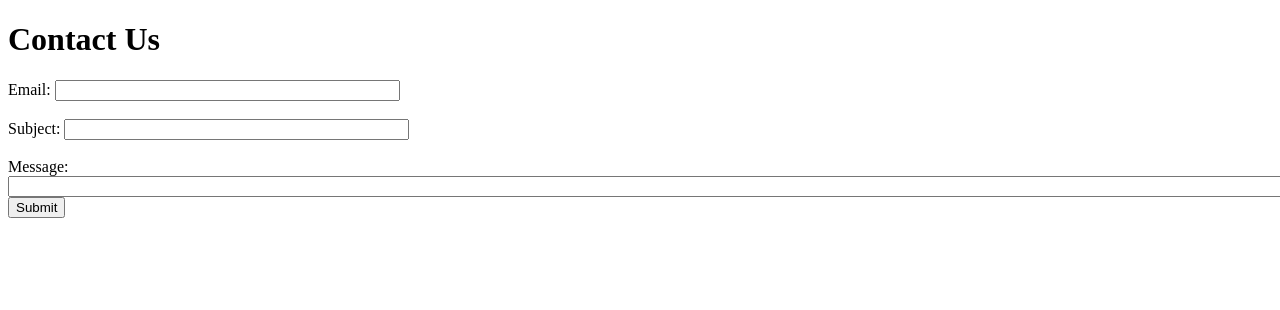
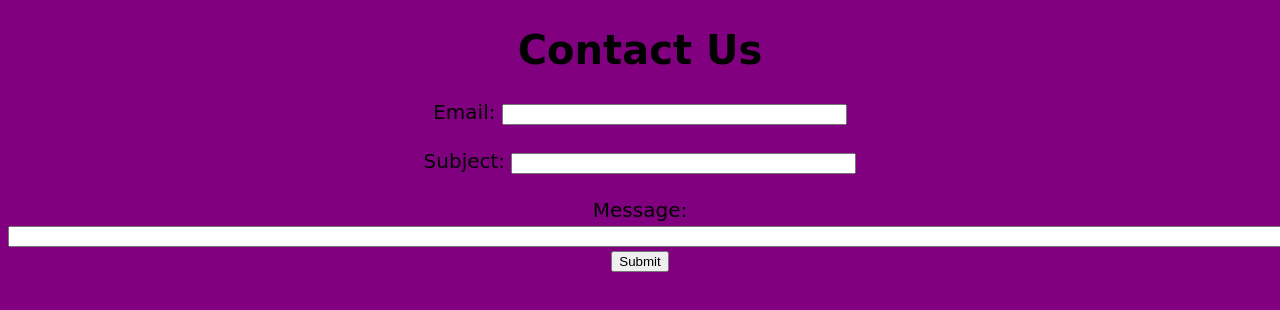
Before and after one commit to ChristopherLieb/Retro-Active, a plain HTML site: page contact.html in a window 1280 px wide. Shown: the top 310 px of the page. Drawn offline with Linux system fonts and the light colour scheme.

Commit message:
Update contact.html

```diff
--- a/contact.html
+++ b/contact.html
@@ -1,14 +1,14 @@
 <!DOCTYPE html>
 <html>
 <head>
-<meta charset="UTF-8"> <link rel="stylesheet" type="text/css" href="\Users\MSL%20Laptop\Desktop\Retro-Active\css\style.css">
+<meta charset="UTF-8"> <link rel="stylesheet" type="text/css" href="css/style.css" />
 <title>Contact Us</title>
 </head>
 
 <body>
 
 <h1>Contact Us</h1>
-<form method="post" action="\Users\MSL Laptop\Desktop\Retro-Active\message.html">
+<form method="post" action="message.html">
     Email: <input type="text" name="Email" size="40"/>
       <br/>
       <br/>
```
